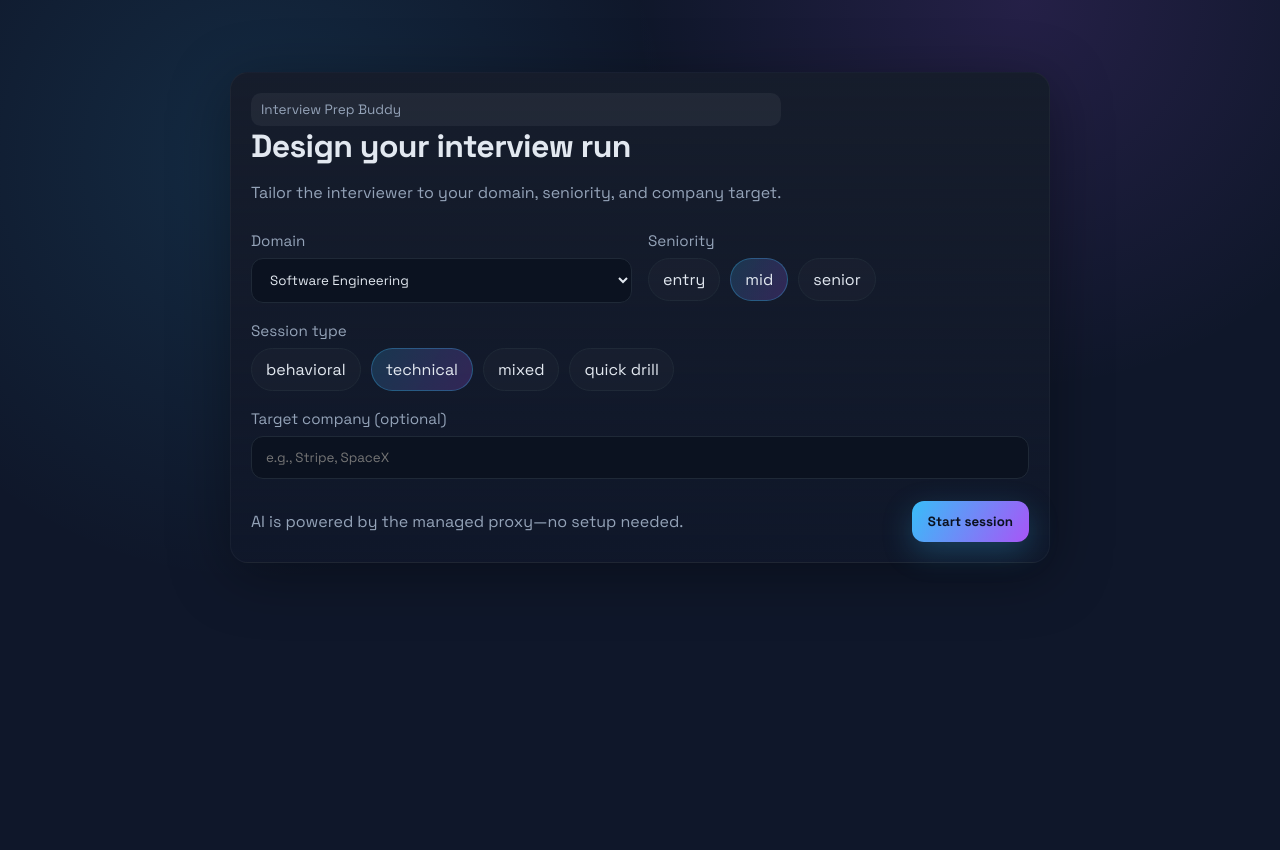
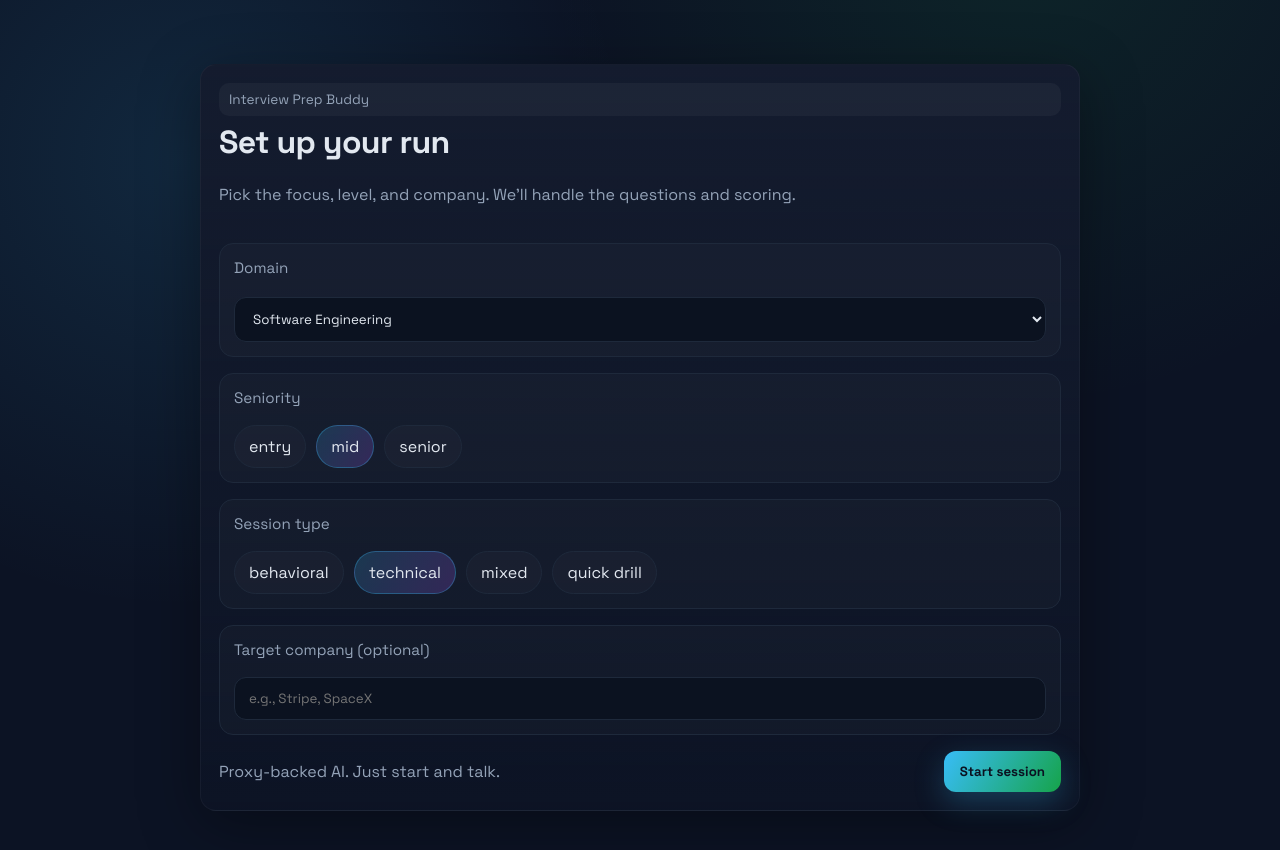
Before and after one commit to MalcolmDyer/Interview-Prep-Buddy, a React (Vite) app in the folder renderer/: page / in a window 1280 px wide. Shown: the top 850 px of the page. Before the commit the page ends 800 px from the top, so only its background shows below. Built offline with nearby package versions, Linux system fonts and the light colour scheme.

Commit message:
UI update

```diff
--- a/renderer/src/pages/InterviewSessionPage.tsx
+++ b/renderer/src/pages/InterviewSessionPage.tsx
@@ -18,6 +18,7 @@ export default function InterviewSessionPage({ session, onSaveResult, onEndSessi
   const [speechError, setSpeechError] = useState<string | null>(null);
   const [speaking, setSpeaking] = useState(false);
   const [listening, setListening] = useState(false);
+  const [textMode, setTextMode] = useState(false);
   const recognitionRef = useRef<any>(null);
 
   const canSpeak = typeof window !== 'undefined' && 'speechSynthesis' in window;
@@ -86,6 +87,7 @@ export default function InterviewSessionPage({ session, onSaveResult, onEndSessi
     setError(null);
     setSpeechError(null);
     setModelOpen(false);
+    setTextMode(false);
     if (canSpeak) {
       window.speechSynthesis.cancel();
       setSpeaking(false);
@@ -150,9 +152,10 @@ export default function InterviewSessionPage({ session, onSaveResult, onEndSessi
   }, [session.results]);
 
   return (
-    <div>
-      <div className="top-bar">
-        <div>
+    <div className="stack" style={{ gap: 16 }}>
+      <div className="card">
+        <div className="section-title">
+          <div className="stack" style={{ gap: 6 }}>
             <div className="badge">Live session</div>
             <h2>
               {session.userProfile.domain} · {session.userProfile.experienceLevel} · {session.userProfile.sessionType}
@@ -160,17 +163,18 @@ export default function InterviewSessionPage({ session, onSaveResult, onEndSessi
           </div>
           <div className="chip-row">
             {avgScore && <div className="badge">Avg: {avgScore}</div>}
-          <button className="subtle-button" onClick={onEndSession}>End session</button>
+            <button className="subtle-button" onClick={onEndSession}>End</button>
+          </div>
         </div>
       </div>
 
       <div className="split">
-        <div className="card">
+        <div className="card stack" style={{ gap: 12 }}>
           <div className="section-title">
             <h3>Question</h3>
             <div className="chip-row">
               <button className="subtle-button" type="button" onClick={loadQuestion} disabled={loadingQuestion}>
-                {loadingQuestion ? 'Generating…' : 'Next question'}
+                {loadingQuestion ? 'Next up…' : 'Next question'}
               </button>
               <button
                 className="subtle-button"
@@ -178,17 +182,50 @@ export default function InterviewSessionPage({ session, onSaveResult, onEndSessi
                 onClick={speakQuestion}
                 disabled={!canSpeak || loadingQuestion || !currentQuestion || speaking}
               >
-                {speaking ? 'Playing…' : 'Read aloud'}
+                {speaking ? 'Reading…' : 'Read aloud'}
               </button>
             </div>
           </div>
-          <div className="list-card">
+          <div className="surface">
             {loadingQuestion && <div className="muted-text">Generating question…</div>}
-            {!loadingQuestion && currentQuestion && <p style={{ fontSize: '1.1rem', lineHeight: 1.5 }}>{currentQuestion.text}</p>}
+            {!loadingQuestion && currentQuestion && <p style={{ fontSize: '1.08rem', lineHeight: 1.55 }}>{currentQuestion.text}</p>}
           </div>
 
           <div style={{ marginTop: 12 }}>
-            <label>Your answer</label>
+            <label>{textMode ? 'Type your answer' : 'Voice answer'}</label>
+            {!textMode && (
+              <div style={{ display: 'flex', flexDirection: 'column', gap: 10 }}>
+                <div className="surface" style={{ minHeight: 80 }}>
+                  {answerText ? (
+                    <p style={{ margin: 0 }}>{answerText}</p>
+                  ) : (
+                    <div className="muted-text">Speak to capture your answer. Transcription will appear here.</div>
+                  )}
+                </div>
+                <div style={{ display: 'flex', gap: 10, flexWrap: 'wrap', alignItems: 'center' }}>
+                  <button
+                    type="button"
+                    onClick={listening ? stopListening : startListening}
+                    disabled={!canListen || evaluating || loadingQuestion}
+                  >
+                    {listening ? 'Listening…' : 'Start microphone'}
+                  </button>
+                  <button
+                    type="button"
+                    className="subtle-button"
+                    onClick={() => {
+                      stopListening();
+                      setTextMode(true);
+                    }}
+                    disabled={evaluating}
+                  >
+                    Type answer instead
+                  </button>
+                </div>
+              </div>
+            )}
+            {textMode && (
+              <div style={{ display: 'flex', flexDirection: 'column', gap: 8 }}>
                 <textarea
                   className="answer-box"
                   value={answerText}
@@ -196,22 +233,27 @@ export default function InterviewSessionPage({ session, onSaveResult, onEndSessi
                   placeholder="Draft your response here"
                   disabled={loadingQuestion || evaluating}
                 />
+                <button
+                  type="button"
+                  className="subtle-button"
+                  onClick={() => {
+                    stopListening();
+                    setTextMode(false);
+                  }}
+                  disabled={evaluating}
+                >
+                  Use microphone
+                </button>
+              </div>
+            )}
           </div>
 
-          <div style={{ marginTop: 12, display: 'flex', gap: 10, flexWrap: 'wrap' }}>
+          <div style={{ marginTop: 8, display: 'flex', gap: 10, flexWrap: 'wrap' }}>
             <button type="button" onClick={handleEvaluate} disabled={!answerText.trim() || evaluating || loadingQuestion}>
               {evaluating ? 'Scoring…' : 'Submit answer'}
             </button>
             <button type="button" className="subtle-button" onClick={() => setAnswerText('')} disabled={evaluating}>
               Clear
-            </button>
-            <button
-              type="button"
-              className="subtle-button"
-              onClick={listening ? stopListening : startListening}
-              disabled={!canListen || evaluating || loadingQuestion}
-            >
-              {listening ? 'Stop voice input' : 'Speak answer'}
             </button>
           </div>
           {speechError && (
@@ -222,7 +264,7 @@ export default function InterviewSessionPage({ session, onSaveResult, onEndSessi
           {error && <div className="badge" style={{ background: 'rgba(248,113,113,0.12)', color: '#fecdd3' }}>{error}</div>}
         </div>
 
-        <div className="card">
+        <div className="card stack" style={{ gap: 12 }}>
           <div className="section-title">
             <h3>Feedback</h3>
             <div className="badge">Live scoring</div>
--- a/renderer/src/pages/OnboardingPage.tsx
+++ b/renderer/src/pages/OnboardingPage.tsx
@@ -32,19 +32,16 @@ export default function OnboardingPage({ onStart, lastSession }: Props) {
   };
 
   return (
-    <div className="card" style={{ maxWidth: 820, margin: '40px auto' }}>
-      <div className="section-title">
-        <div>
+    <div className="card" style={{ maxWidth: 880, margin: '32px auto' }}>
+      <div className="stack" style={{ gap: 6 }}>
         <div className="badge">Interview Prep Buddy</div>
-          <h1>Design your interview run</h1>
-          <p className="muted-text">Tailor the interviewer to your domain, seniority, and company target.</p>
-        </div>
-        {lastSessionLabel && <div className="badge">Last: {lastSessionLabel}</div>}
+        <h1>Set up your run</h1>
+        <p className="muted-text">Pick the focus, level, and company. We’ll handle the questions and scoring.</p>
+        {lastSessionLabel && <div className="badge">Last session: {lastSessionLabel}</div>}
       </div>
 
-      <form onSubmit={handleSubmit}>
-        <div style={{ display: 'grid', gridTemplateColumns: '1fr 1fr', gap: 16 }}>
-          <div>
+      <form onSubmit={handleSubmit} className="stack" style={{ marginTop: 22, gap: 16 }}>
+        <div className="surface stack" style={{ gap: 12 }}>
           <label>Domain</label>
           <select value={domain} onChange={(e) => setDomain(e.target.value)}>
             {domains.map((d) => (
@@ -54,7 +51,9 @@ export default function OnboardingPage({ onStart, lastSession }: Props) {
             ))}
           </select>
         </div>
-          <div>
+
+        <div className="surface">
+          <div className="stack" style={{ gap: 10 }}>
             <label>Seniority</label>
             <div className="pills">
               {levels.map((lvl) => (
@@ -71,7 +70,8 @@ export default function OnboardingPage({ onStart, lastSession }: Props) {
           </div>
         </div>
 
-        <div style={{ marginTop: 18 }}>
+        <div className="surface">
+          <div className="stack" style={{ gap: 10 }}>
             <label>Session type</label>
             <div className="pills">
               {sessionTypes.map((type) => (
@@ -86,8 +86,9 @@ export default function OnboardingPage({ onStart, lastSession }: Props) {
               ))}
             </div>
           </div>
+        </div>
 
-        <div style={{ marginTop: 18 }}>
+        <div className="surface stack" style={{ gap: 10 }}>
           <label>Target company (optional)</label>
           <input
             type="text"
@@ -97,8 +98,8 @@ export default function OnboardingPage({ onStart, lastSession }: Props) {
           />
         </div>
 
-        <div style={{ marginTop: 22, display: 'flex', justifyContent: 'space-between', alignItems: 'center' }}>
-          <div className="muted-text">AI is powered by the managed proxy—no setup needed.</div>
+        <div style={{ display: 'flex', justifyContent: 'space-between', alignItems: 'center', gap: 12 }}>
+          <div className="muted-text">Proxy-backed AI. Just start and talk.</div>
           <button type="submit" disabled={!canStart}>
             Start session
           </button>
--- a/renderer/src/pages/SessionSummaryPage.tsx
+++ b/renderer/src/pages/SessionSummaryPage.tsx
@@ -9,23 +9,23 @@ interface Props {
 function QAItem({ item }: { item: QAResult }) {
   const [open, setOpen] = useState(false);
   return (
-    <div className="list-card">
-      <div style={{ display: 'flex', justifyContent: 'space-between', alignItems: 'center' }}>
+    <div className="surface stack" style={{ gap: 10 }}>
+      <div style={{ display: 'flex', justifyContent: 'space-between', alignItems: 'center', gap: 12 }}>
         <div>
           <strong>{item.question.text}</strong>
           <div className="muted-text">Score: {item.feedback.score} / 10</div>
         </div>
         <button className="subtle-button" type="button" onClick={() => setOpen((v) => !v)}>
-          {open ? 'Hide' : 'Expand'}
+          {open ? 'Hide' : 'Review'}
         </button>
       </div>
       {open && (
-        <div className="model-answer" style={{ marginTop: 10 }}>
-          <div style={{ marginBottom: 6 }}>
+        <div className="model-answer stack" style={{ gap: 10, marginTop: 4 }}>
+          <div>
             <strong>Your answer</strong>
             <p className="muted-text">{item.answerText}</p>
           </div>
-          <div style={{ marginBottom: 6 }}>
+          <div>
             <strong>Strengths</strong>
             <ul className="feedback-list">
               {item.feedback.strengths.map((s: string, idx: number) => (
@@ -33,7 +33,7 @@ function QAItem({ item }: { item: QAResult }) {
               ))}
             </ul>
           </div>
-          <div style={{ marginBottom: 6 }}>
+          <div>
             <strong>Improvements</strong>
             <ul className="feedback-list">
               {item.feedback.improvements.map((s: string, idx: number) => (
@@ -59,22 +59,25 @@ export default function SessionSummaryPage({ session, onRestart }: Props) {
   }, [session.results]);
 
   return (
-    <div>
-      <div className="top-bar">
-        <div>
-          <div className="badge">Session summary</div>
-          <h2>
-            {session.userProfile.domain} · {session.userProfile.experienceLevel} · {session.userProfile.sessionType}
-          </h2>
+    <div className="stack" style={{ gap: 16 }}>
+      <div className="card">
+        <div className="section-title">
+          <div className="stack" style={{ gap: 6 }}>
+            <div className="badge">Session summary</div>
+            <h2>
+              {session.userProfile.domain} · {session.userProfile.experienceLevel} · {session.userProfile.sessionType}
+            </h2>
+            <div className="muted-text">{session.results.length} questions answered</div>
+          </div>
+          <button onClick={onRestart}>Start new</button>
         </div>
-        <button onClick={onRestart}>Start new session</button>
       </div>
 
       <div className="split">
-        <div className="card">
+        <div className="card stack" style={{ gap: 12 }}>
           <div className="section-title">
             <h3>Scores</h3>
-            <div className="badge">{session.results.length} questions</div>
+            <div className="badge">Avg / timeline</div>
           </div>
           <div className="score-card">
             <div className="score-label">Average score</div>
@@ -82,7 +85,7 @@ export default function SessionSummaryPage({ session, onRestart }: Props) {
             <div className="score-out-of">/ 10</div>
           </div>
 
-          <div className="grid-metrics" style={{ marginTop: 14 }}>
+          <div className="grid-metrics" style={{ marginTop: 10 }}>
             <div className="metric">
               <strong>Started</strong>
               <span className="muted-text">{new Date(session.startedAt).toLocaleString()}</span>
@@ -98,12 +101,12 @@ export default function SessionSummaryPage({ session, onRestart }: Props) {
           </div>
         </div>
 
-        <div className="card">
+        <div className="card stack" style={{ gap: 12 }}>
           <div className="section-title">
             <h3>Review</h3>
-            <div className="badge">Detailed Q/A</div>
+            <div className="badge">Q/A</div>
           </div>
-          <div>
+          <div className="stack" style={{ gap: 10 }}>
             {session.results.length === 0 && <div className="muted-text">No answered questions yet.</div>}
             {session.results.map((result: QAResult) => (
               <QAItem key={result.question.id} item={result} />
--- a/renderer/src/styles.css
+++ b/renderer/src/styles.css
@@ -1,15 +1,15 @@
 @import url('https://fonts.googleapis.com/css2?family=Space+Grotesk:wght@400;500;600;700&display=swap');
 
 :root {
-  --bg: #0f172a;
-  --panel: #101828;
-  --card: #111827;
+  --bg: #0c1324;
+  --panel: #0f172a;
+  --card: #0f172a;
   --accent: #38bdf8;
-  --accent-2: #a855f7;
+  --accent-2: #16a34a;
   --text: #e2e8f0;
   --muted: #94a3b8;
-  --border: #1f2937;
-  --shadow: 0 12px 60px rgba(0, 0, 0, 0.35);
+  --border: #1e293b;
+  --shadow: 0 14px 60px rgba(0, 0, 0, 0.35);
   --success: #10b981;
   --warning: #f59e0b;
 }
@@ -21,9 +21,8 @@
 body {
   margin: 0;
   font-family: 'Space Grotesk', 'Inter', system-ui, -apple-system, sans-serif;
-  background: radial-gradient(circle at 20% 20%, rgba(56, 189, 248, 0.12), transparent 35%),
-    radial-gradient(circle at 80% 0%, rgba(168, 85, 247, 0.14), transparent 30%),
-    var(--bg);
+  background: radial-gradient(circle at 14% 18%, rgba(56, 189, 248, 0.12), transparent 34%),
+    radial-gradient(circle at 80% -8%, rgba(22, 163, 74, 0.12), transparent 34%), var(--bg);
   color: var(--text);
   min-height: 100vh;
 }
@@ -79,17 +78,21 @@ h4 {
   letter-spacing: -0.02em;
 }
 
+.muted {
+  color: var(--muted);
+}
+
 .layout {
-  max-width: 1200px;
+  max-width: 1080px;
   margin: 0 auto;
-  padding: 32px 24px 48px;
+  padding: 32px 20px 48px;
 }
 
 .card {
-  background: linear-gradient(180deg, rgba(255, 255, 255, 0.02), rgba(15, 23, 42, 0.9)), var(--card);
+  background: linear-gradient(180deg, rgba(255, 255, 255, 0.02), rgba(12, 19, 36, 0.9)), var(--card);
   border: 1px solid rgba(255, 255, 255, 0.04);
-  border-radius: 18px;
-  padding: 20px;
+  border-radius: 16px;
+  padding: 18px;
   box-shadow: var(--shadow);
 }
 
@@ -117,7 +120,7 @@ h4 {
 .split {
   display: grid;
   grid-template-columns: 1.1fr 0.9fr;
-  gap: 20px;
+  gap: 18px;
 }
 
 @media (max-width: 980px) {
@@ -130,6 +133,7 @@ h4 {
   display: flex;
   justify-content: space-between;
   align-items: center;
+  gap: 14px;
   margin-bottom: 12px;
 }
 
@@ -170,7 +174,7 @@ h4 {
 .badge {
   padding: 8px 10px;
   border-radius: 10px;
-  background: rgba(255, 255, 255, 0.05);
+  background: rgba(255, 255, 255, 0.04);
   color: var(--muted);
   font-size: 0.85rem;
 }
@@ -248,3 +252,16 @@ textarea.answer-box {
   margin-top: 8px;
   cursor: pointer;
 }
+
+.stack {
+  display: flex;
+  flex-direction: column;
+  gap: 12px;
+}
+
+.surface {
+  border: 1px solid var(--border);
+  border-radius: 14px;
+  padding: 14px;
+  background: rgba(255, 255, 255, 0.02);
+}
```
Lines whose indentation alone changed are shown as unchanged.
